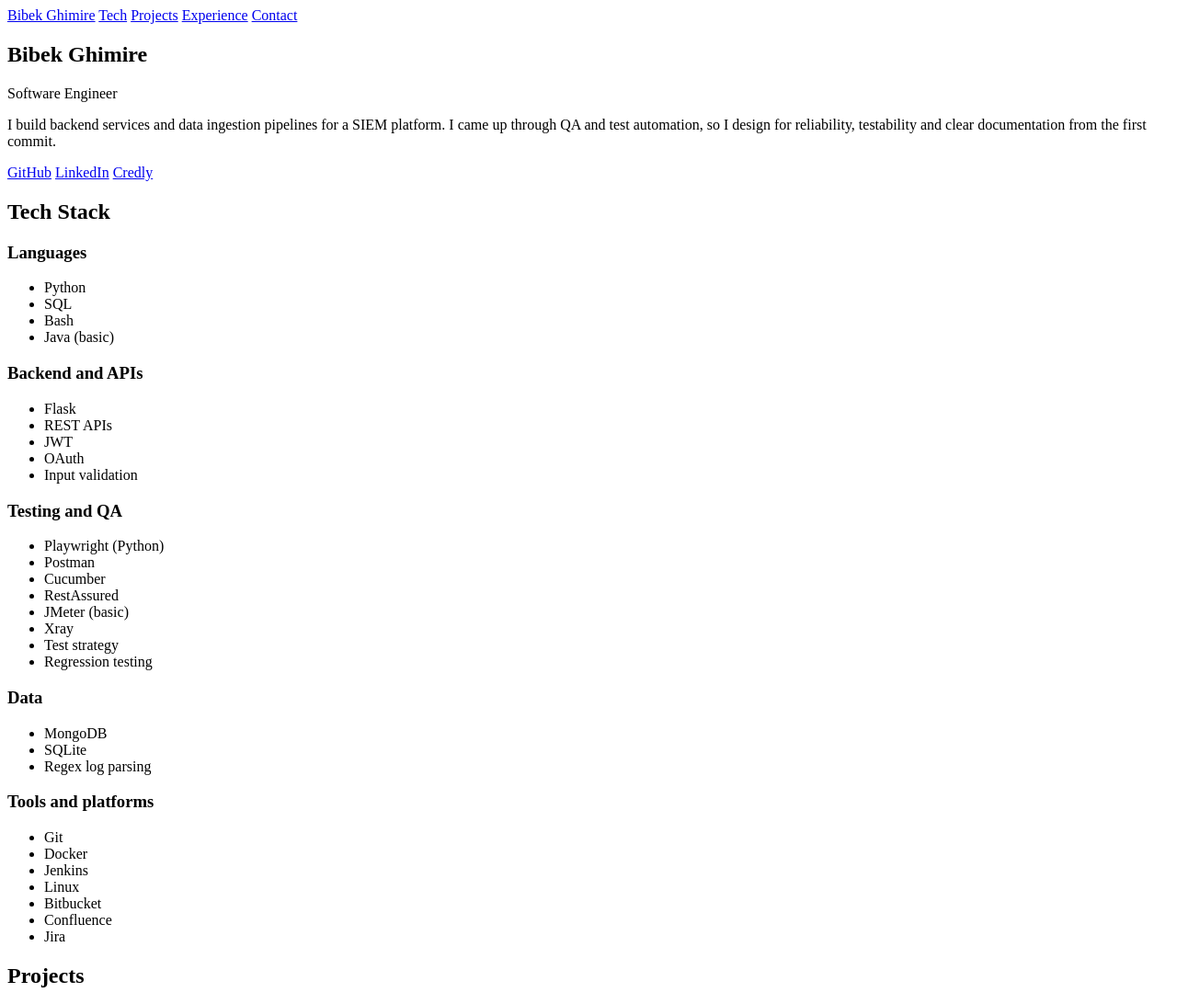
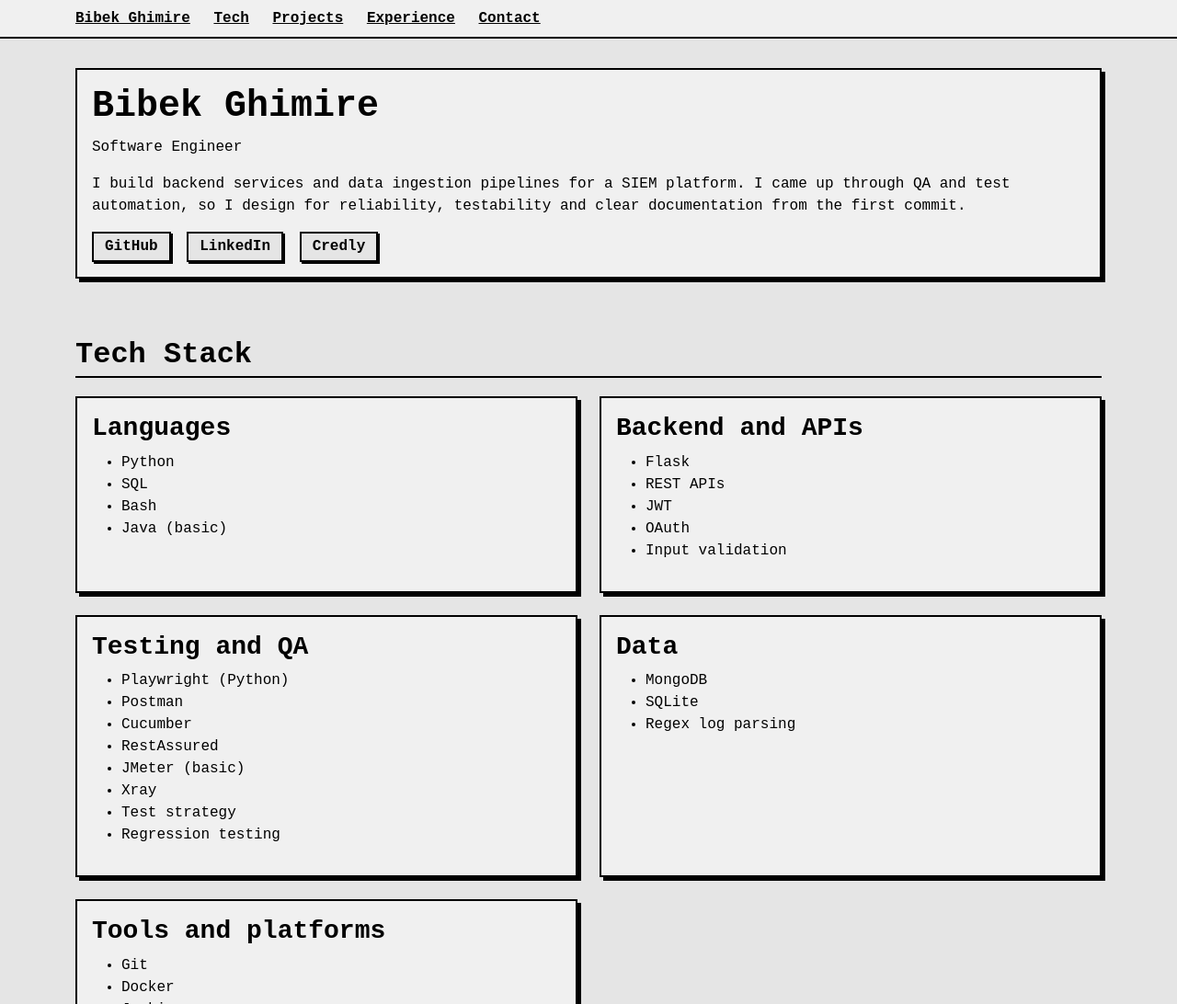
Before and after one commit to bibekghimire-ith/dark-spooky-wraith, a Flask app: page / in a window 1280 px wide. Shown: the top 1092 px of the page at 92% size. Run offline with Flask 3, Linux system fonts and the light colour scheme.

Commit message:
Implemented styling

```diff
--- a/pytest.ini
+++ b/pytest.ini
@@ -2,3 +2,5 @@
 testpaths = tests
 pythonpath = .
 addopts = -q
+markers =
+    layout: browser tests (Playwright + Chromium)
--- a/requirements-dev.txt
+++ b/requirements-dev.txt
@@ -1,2 +1,3 @@
 -r requirements.txt
 pytest==9.1.1
+playwright==1.63.0
--- /dev/null
+++ b/static/css/retro.css
@@ -0,0 +1,79 @@
+/* Retro / monospace theme. Loaded after Bootstrap so these rules win. */
+:root {
+  --page-bg: #E5E5E5;
+  --panel-bg: #F0F0F0;
+  --ink: #000;
+  --border: 2px solid #000;
+  --shadow: 4px 4px 0 #000;
+  --font: "Courier New", "Lucida Console", monospace;
+}
+
+*, *::before, *::after { border-radius: 0 !important; }
+
+body {
+  background: var(--page-bg);
+  color: var(--ink);
+  font-family: var(--font);
+  line-height: 1.5;
+}
+
+h1, h2, h3 { font-family: var(--font); font-weight: 700; }
+h2 { border-bottom: var(--border); padding-bottom: .25rem; margin-bottom: 1.25rem; }
+
+a { color: var(--ink); text-decoration: underline; }
+a:hover, a:focus { background: var(--ink); color: var(--page-bg); }
+
+.site-nav {
+  background: var(--panel-bg);
+  border-bottom: var(--border);
+}
+.site-nav a { margin-right: 1rem; font-weight: 700; }
+
+.panel, .project, .job, .skill-group {
+  background: var(--panel-bg);
+  border: var(--border);
+  box-shadow: var(--shadow);
+  padding: 1rem;
+}
+
+.project { height: 100%; display: flex; flex-direction: column; }
+.project .links { margin-top: auto; }
+
+.thumb {
+  aspect-ratio: 16 / 9;
+  width: 100%;
+  border: var(--border);
+  background: var(--page-bg);
+  margin-bottom: .75rem;
+  overflow: hidden;
+}
+.thumb img { width: 100%; height: 100%; object-fit: cover; display: block; }
+.project-placeholder {
+  width: 100%; height: 100%;
+  display: flex; align-items: center; justify-content: center;
+  background: repeating-linear-gradient(45deg, #ddd, #ddd 8px, #e8e8e8 8px, #e8e8e8 16px);
+}
+
+.badge-list { list-style: none; padding: 0; margin: 0 0 .75rem; display: flex; flex-wrap: wrap; gap: .4rem; }
+.badge-list li {
+  border: var(--border);
+  background: var(--page-bg);
+  padding: 0 .5rem;
+  font-size: .85rem;
+}
+
+.btn-retro {
+  display: inline-block;
+  border: var(--border);
+  background: var(--page-bg);
+  box-shadow: 2px 2px 0 #000;
+  padding: .15rem .75rem;
+  margin-right: .5rem;
+  text-decoration: none;
+  font-weight: 700;
+}
+.btn-retro:hover, .btn-retro:focus { background: var(--ink); color: var(--page-bg); }
+
+.dates { float: right; font-size: .9rem; }
+section { padding: 2rem 0; overflow-wrap: anywhere; }
+footer { border-top: var(--border); background: var(--panel-bg); padding: 1rem 0; margin-top: 2rem; overflow-wrap: anywhere; }
--- a/templates/index.html
+++ b/templates/index.html
@@ -5,13 +5,18 @@
   <meta name="viewport" content="width=device-width, initial-scale=1">
   <title>{{ data.owner.name }} - {{ data.owner.title }}</title>
   <meta name="description" content="{{ data.owner.bio }}">
+  <link rel="stylesheet"
+        href="https://cdn.jsdelivr.net/npm/bootstrap@5.3.3/dist/css/bootstrap.min.css"
+        integrity="sha384-QWTKZyjpPEjISv5WaRU9OFeRpok6YctnYmDr5pNlyT2bRjXh0JMhjY6hW+ALEwIH"
+        crossorigin="anonymous">
+  <link rel="stylesheet" href="{{ url_for('static', filename='css/retro.css') }}">
 </head>
 <body>
 {% set has_skills = data.skills %}
 {% set has_projects = data.projects %}
 {% set has_experience = data.experience %}
-<header>
-  <nav aria-label="Sections">
+<header class="site-nav py-2">
+  <nav class="container" aria-label="Sections">
     <a href="#hero">{{ data.owner.name }}</a>
     {% if has_skills %}<a href="#tech">Tech</a>{% endif %}
     {% if has_projects %}<a href="#projects">Projects</a>{% endif %}
@@ -19,52 +24,64 @@
     <a href="#contact">Contact</a>
   </nav>
 </header>
-<main>
+<main class="container">
   <section id="hero">
+    <div class="panel">
     <h1>{{ data.owner.name }}</h1>
     <p class="title">{{ data.owner.title }}</p>
     <p>{{ data.owner.bio }}</p>
     {% for link in data.social_links or [] %}
-    <a href="{{ link.url }}">{{ link.label }}</a>
+    <a class="btn-retro" href="{{ link.url }}">{{ link.label }}</a>
     {% endfor %}
+    </div>
   </section>
 
   {% if has_skills %}
   <section id="tech">
     <h2>Tech Stack</h2>
+    <div class="row row-cols-1 row-cols-md-2 g-4">
     {% for category, items in data.skills.items() %}
-    <div class="skill-group">
+    <div class="col"><div class="skill-group h-100">
       <h3>{{ category }}</h3>
       <ul>
         {% for item in items %}<li>{{ item }}</li>{% endfor %}
       </ul>
+    </div></div>
+    {% endfor %}
     </div>
-    {% endfor %}
   </section>
   {% endif %}
 
   {% if has_projects %}
   <section id="projects">
     <h2>Projects</h2>
+    <div class="row row-cols-1 row-cols-md-2 row-cols-lg-3 g-4">
     {% for project in data.projects %}
     {% set src = image_src(project.image_url) %}
+    <div class="col">
     <article class="project">
+      <div class="thumb">
       {% if src %}
-      <img src="{{ src }}" alt="{{ project.title }}">
+      <img src="{{ src }}" alt="{{ project.title }}" loading="lazy">
       {% else %}
       <div class="project-placeholder" role="img" aria-label="{{ project.title }}"></div>
       {% endif %}
+      </div>
       <h3>{{ project.title }}</h3>
       <p>{{ project.description }}</p>
       {% if project.tech_stack %}
-      <ul class="tech-badges">
+      <ul class="badge-list">
         {% for tech in project.tech_stack %}<li>{{ tech }}</li>{% endfor %}
       </ul>
       {% endif %}
-      {% if project.demo_link %}<a href="{{ project.demo_link }}">Demo</a>{% endif %}
-      {% if project.code_link %}<a href="{{ project.code_link }}">Code</a>{% endif %}
+      <div class="links">
+      {% if project.demo_link %}<a class="btn-retro" href="{{ project.demo_link }}">Demo</a>{% endif %}
+      {% if project.code_link %}<a class="btn-retro" href="{{ project.code_link }}">Code</a>{% endif %}
+      </div>
     </article>
+    </div>
     {% endfor %}
+    </div>
   </section>
   {% endif %}
 
@@ -72,7 +89,7 @@
   <section id="experience">
     <h2>Experience</h2>
     {% for job in data.experience %}
-    <article class="job">
+    <article class="job mb-4">
       <h3>{{ job.role }}</h3>
       <p>{{ job.company }} <span class="dates">{{ job.dates }}</span></p>
       {% if job.highlights %}
@@ -86,8 +103,10 @@
   {% endif %}
 </main>
 <footer id="contact">
+<div class="container">
   <p><a href="mailto:{{ data.owner.email }}">{{ data.owner.email }}</a></p>
   <p>(c) {{ year }} {{ data.owner.name }}</p>
+</div>
 </footer>
 </body>
 </html>
```
Also changed, not shown: docs/phase-3-report.md (added, +32 -0 lines), tests/layout/conftest.py (added, +71 -0 lines), tests/layout/test_layout.py (added, +58 -0 lines), tests/test_style.py (added, +45 -0 lines), README.md, tests/__init__.py (added).
